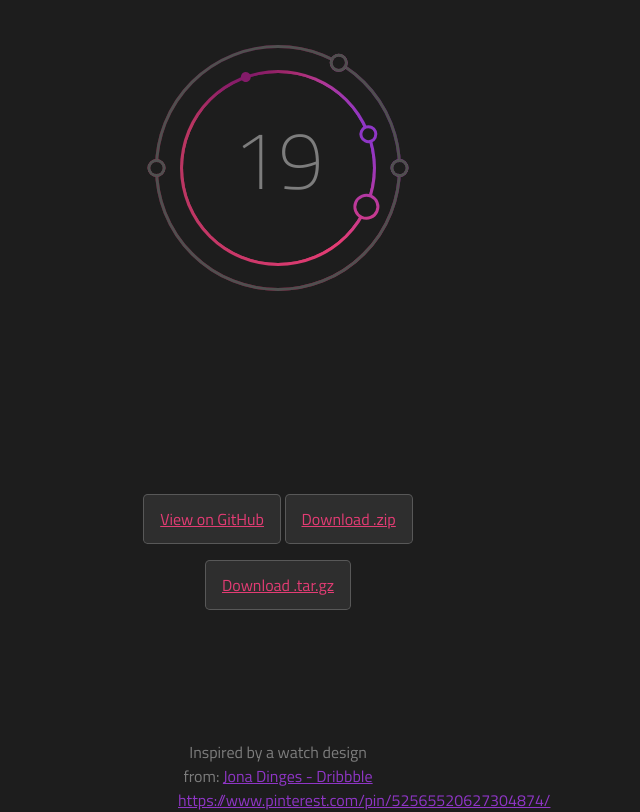
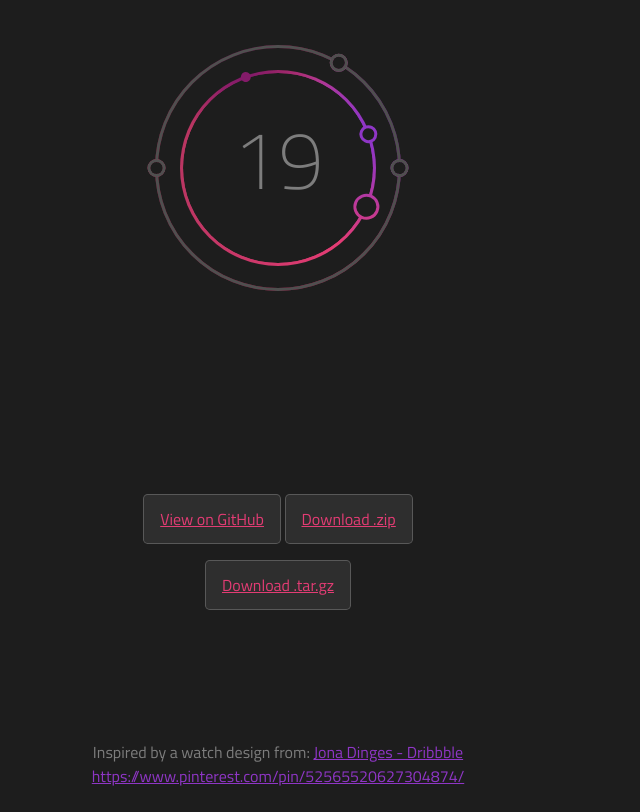
Before and after one commit to license2e/timely, a plain HTML site: page index.html in a window 1280 px wide. Shown: the whole page, without its empty margins (362-1002 px from the left). Drawn offline with Linux system fonts and the light colour scheme.

Commit message:
Update style.css

```diff
--- a/css/style.css
+++ b/css/style.css
@@ -34,8 +34,8 @@ a {
   position: absolute;
   bottom: 10px;
   left: 50%;
-  width: 200px;
-  margin-left: -100px;
+  width: 600px;
+  margin-left: -300px;
   text-align: center;
   height: 50px;
 }
```
